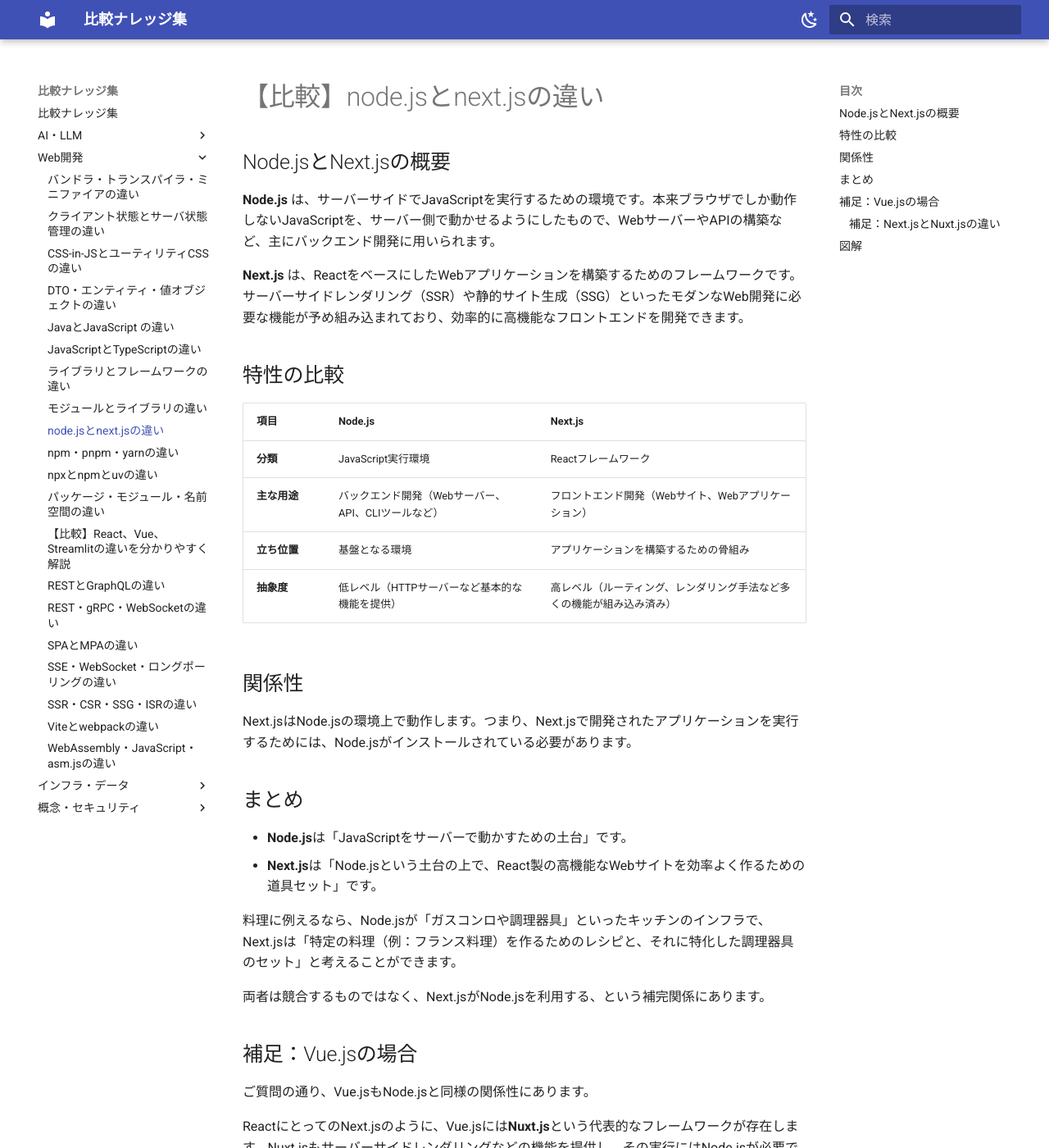
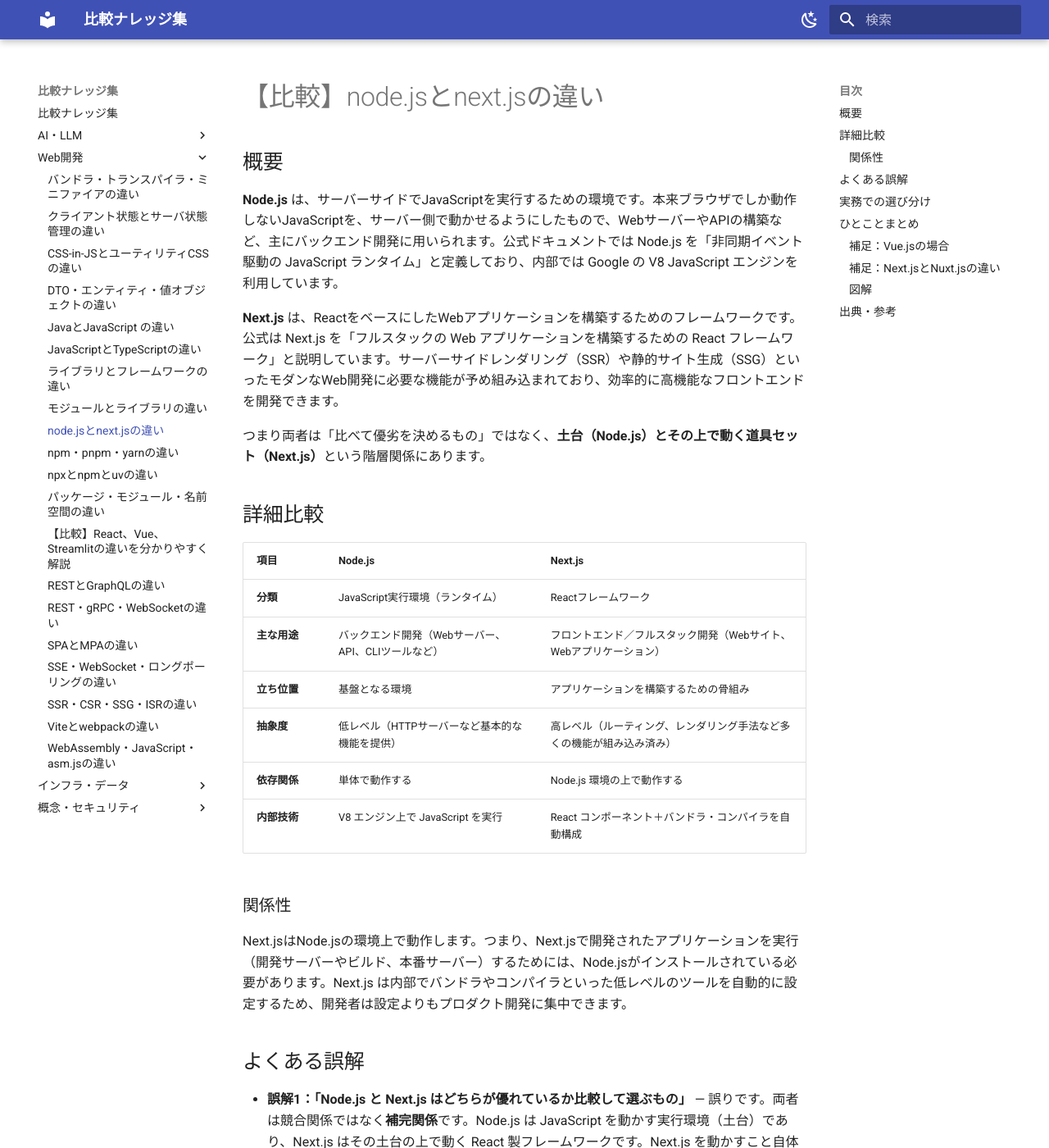
Before and after one commit to tomomira/comparisons, an MkDocs documentation site: the page built from docs/web-dev/nodejs-vs-nextjs.md, in a window 1280 px wide and 1400 px high. Shown: the whole window at 82% size. Built offline with MkDocs 1.6.1 and Material for MkDocs 9.7.7, drawn with Linux system fonts in a browser that asks for light colours; some of the changed text lies outside the part shown.

Commit message:
qa(existing): 底上げ＋factcheck nodejs-vs-nextjs
Co-Authored-By: Claude Opus 4.7 (1M context) <noreply@anthropic.com>

````diff
--- a/docs/web-dev/nodejs-vs-nextjs.md
+++ b/docs/web-dev/nodejs-vs-nextjs.md
@@ -1,62 +1,81 @@
 ---
 title: "node.jsとnext.jsの違い"
 category: web-dev
-tags: []
+tags: [backend, frontend]
 created: "2025-09-11"
-updated: "2026-05-15"
+updated: "2026-05-18"
 freshness: stable
 ---
 
 # 【比較】node.jsとnext.jsの違い
 
-## Node.jsとNext.jsの概要
+## 概要
 
-**Node.js** は、サーバーサイドでJavaScriptを実行するための環境です。本来ブラウザでしか動作しないJavaScriptを、サーバー側で動かせるようにしたもので、WebサーバーやAPIの構築など、主にバックエンド開発に用いられます。
+**Node.js** は、サーバーサイドでJavaScriptを実行するための環境です。本来ブラウザでしか動作しないJavaScriptを、サーバー側で動かせるようにしたもので、WebサーバーやAPIの構築など、主にバックエンド開発に用いられます。公式ドキュメントでは Node.js を「非同期イベント駆動の JavaScript ランタイム」と定義しており、内部では Google の V8 JavaScript エンジンを利用しています。
 
-**Next.js** は、ReactをベースにしたWebアプリケーションを構築するためのフレームワークです。サーバーサイドレンダリング（SSR）や静的サイト生成（SSG）といったモダンなWeb開発に必要な機能が予め組み込まれており、効率的に高機能なフロントエンドを開発できます。
+**Next.js** は、ReactをベースにしたWebアプリケーションを構築するためのフレームワークです。公式は Next.js を「フルスタックの Web アプリケーションを構築するための React フレームワーク」と説明しています。サーバーサイドレンダリング（SSR）や静的サイト生成（SSG）といったモダンなWeb開発に必要な機能が予め組み込まれており、効率的に高機能なフロントエンドを開発できます。
 
-## 特性の比較
+つまり両者は「比べて優劣を決めるもの」ではなく、**土台（Node.js）とその上で動く道具セット（Next.js）**という階層関係にあります。
+
+## 詳細比較
 
 | 項目 | Node.js | Next.js |
 | :--- | :--- | :--- |
-| **分類** | JavaScript実行環境 | Reactフレームワーク |
-| **主な用途** | バックエンド開発（Webサーバー、API、CLIツールなど） | フロントエンド開発（Webサイト、Webアプリケーション） |
+| **分類** | JavaScript実行環境（ランタイム） | Reactフレームワーク |
+| **主な用途** | バックエンド開発（Webサーバー、API、CLIツールなど） | フロントエンド／フルスタック開発（Webサイト、Webアプリケーション） |
 | **立ち位置** | 基盤となる環境 | アプリケーションを構築するための骨組み |
 | **抽象度** | 低レベル（HTTPサーバーなど基本的な機能を提供） | 高レベル（ルーティング、レンダリング手法など多くの機能が組み込み済み） |
+| **依存関係** | 単体で動作する | Node.js 環境の上で動作する |
+| **内部技術** | V8 エンジン上で JavaScript を実行 | React コンポーネント＋バンドラ・コンパイラを自動構成 |
 
-## 関係性
+### 関係性
 
-Next.jsはNode.jsの環境上で動作します。つまり、Next.jsで開発されたアプリケーションを実行するためには、Node.jsがインストールされている必要があります。
+Next.jsはNode.jsの環境上で動作します。つまり、Next.jsで開発されたアプリケーションを実行（開発サーバーやビルド、本番サーバー）するためには、Node.jsがインストールされている必要があります。Next.js は内部でバンドラやコンパイラといった低レベルのツールを自動的に設定するため、開発者は設定よりもプロダクト開発に集中できます。
 
-## まとめ
+## よくある誤解
 
--   **Node.js**は「JavaScriptをサーバーで動かすための土台」です。
--   **Next.js**は「Node.jsという土台の上で、React製の高機能なWebサイトを効率よく作るための道具セット」です。
+- **誤解1：「Node.js と Next.js はどちらが優れているか比較して選ぶもの」** — 誤りです。両者は競合関係ではなく**補完関係**です。Node.js は JavaScript を動かす実行環境（土台）であり、Next.js はその土台の上で動く React 製フレームワークです。Next.js を動かすこと自体が Node.js を必要とします。
+- **誤解2：「Node.js は言語である」** — 誤りです。言語は JavaScript で、Node.js は JavaScript を**サーバーサイドで実行するランタイム**です。公式定義も「JavaScript runtime」であり、独自言語ではありません。
+- **誤解3：「Next.js はフロントエンド専用」** — 不正確です。Next.js 公式は「フルスタックの Web アプリケーションを構築するための React フレームワーク」と説明しており、Route Handlers（API ルート）などサーバーサイド機能も備えます。UI 構築だけのツールではありません。
+- **誤解4：「Next.js と Nuxt.js は同じものの綴り違い」** — 誤りです。Next.js は **React** ベース、Nuxt.js は **Vue.js** ベースの、それぞれ別のフレームワークです（後述の補足参照）。
+
+## 実務での選び分け
+
+そもそも「どちらか一方を選ぶ」性質のものではなく、用途に応じて**組み合わせて使う**のが基本です。
+
+- **素の API サーバーや CLI ツール、軽量な HTTP サーバーを作りたい** → Node.js（必要なら Express など軽量フレームワークを併用）。React 製の UI が不要なケース。
+- **React で SSR/SSG を含む本格的な Web サイト・Web アプリを効率よく作りたい** → Next.js。ルーティング・レンダリング戦略・最適化が組み込み済みで、これ自体が Node.js 上で動く。
+- **Vue で同様のことをしたい** → Node.js 上で動く Nuxt.js を選ぶ（React にとっての Next.js に相当）。
+- **判断軸**：①React／Vue を使うか（UI ライブラリの選択） ②SSR/SSG など高レベル機能を自前構築したくないか ③土台（Node.js）は基本どのケースでも必要、という前提を押さえる。
+
+## ひとことまとめ
+
+Node.js は「JavaScript をサーバーで動かす土台（ランタイム）」、Next.js は「その土台の上で React 製の高機能サイトを効率よく作る道具セット」。両者は競合ではなく、Next.js が Node.js を利用する補完関係です。
 
 料理に例えるなら、Node.jsが「ガスコンロや調理器具」といったキッチンのインフラで、Next.jsは「特定の料理（例：フランス料理）を作るためのレシピと、それに特化した調理器具のセット」と考えることができます。
 
-両者は競合するものではなく、Next.jsがNode.jsを利用する、という補完関係にあります。
+### 補足：Vue.jsの場合
 
-## 補足：Vue.jsの場合
 ご質問の通り、Vue.jsもNode.jsと同様の関係性にあります。
 
 ReactにとってのNext.jsのように、Vue.jsには**Nuxt.js**という代表的なフレームワークが存在します。Nuxt.jsもサーバーサイドレンダリングなどの機能を提供し、その実行にはNode.jsが必要です。
 
 - **Node.js**: 実行環境（土台）
-- **Vue.js**: UIを構築するためのライブラリ
+- **Vue.js**: UIを構築するためのフレームワーク
 - **Nuxt.js**: Node.js上で動作する、Vue.jsベースのフレームワーク
 
 このように、Vue.jsでの開発においてもNode.jsは土台として利用されており、「Node.jsの上でVue.js（やNuxt.js）が動く」というイメージは正しいです。
 
 ### 補足：Next.jsとNuxt.jsの違い
-`Next.js`と`Nuxt.js`は名前が似ていますが、それぞれ異なるライブラリを基盤とする**別のフレームワーク**です。記載間違いではありません。
 
--   **Next.js**: **React** をベースにしたフレームワーク
--   **Nuxt.js**: **Vue.js** をベースにしたフレームワーク
+`Next.js`と`Nuxt.js`は名前が似ていますが、それぞれ異なるライブラリ／フレームワークを基盤とする**別のフレームワーク**です。記載間違いではありません。
+
+- **Next.js**: **React** をベースにしたフレームワーク
+- **Nuxt.js**: **Vue.js** をベースにしたフレームワーク
 
 両者はそれぞれのライブラリ（ReactとVue.js）で高機能なWebアプリケーションを効率的に開発するという共通の目的を持っているため、「ReactにとってのNext.js」、「Vue.jsにとってのNuxt.js」という対比で語られることが多くあります。
 
-## 図解
+### 図解
 
 ```mermaid
 graph TD;
@@ -74,3 +93,10 @@ graph TD;
     JavaScript -- "で書かれた" --> React;
     React -- "を基に作られた" --> Nextjs;
 ```
+
+## 出典・参考
+
+- Node.js 公式「About Node.js」（Node.js は非同期イベント駆動の JavaScript ランタイム。スケーラブルなネットワークアプリ構築のために設計）: https://nodejs.org/en/about
+- Next.js 公式ドキュメント（Next.js はフルスタックの Web アプリケーションを構築するための React フレームワーク。React コンポーネントで UI を作り、Next.js が追加機能と最適化を担う。ルーティング・SSR・SSG・Route Handlers 等を提供）: https://nextjs.org/docs
+- React 公式サイト（The library for web and native user interfaces — UI を構築するための JavaScript ライブラリ、コンポーネントベース）: https://react.dev/
+- Nuxt 公式サイト（Vue ベースのフルスタックフレームワーク）: https://nuxt.com/
````
